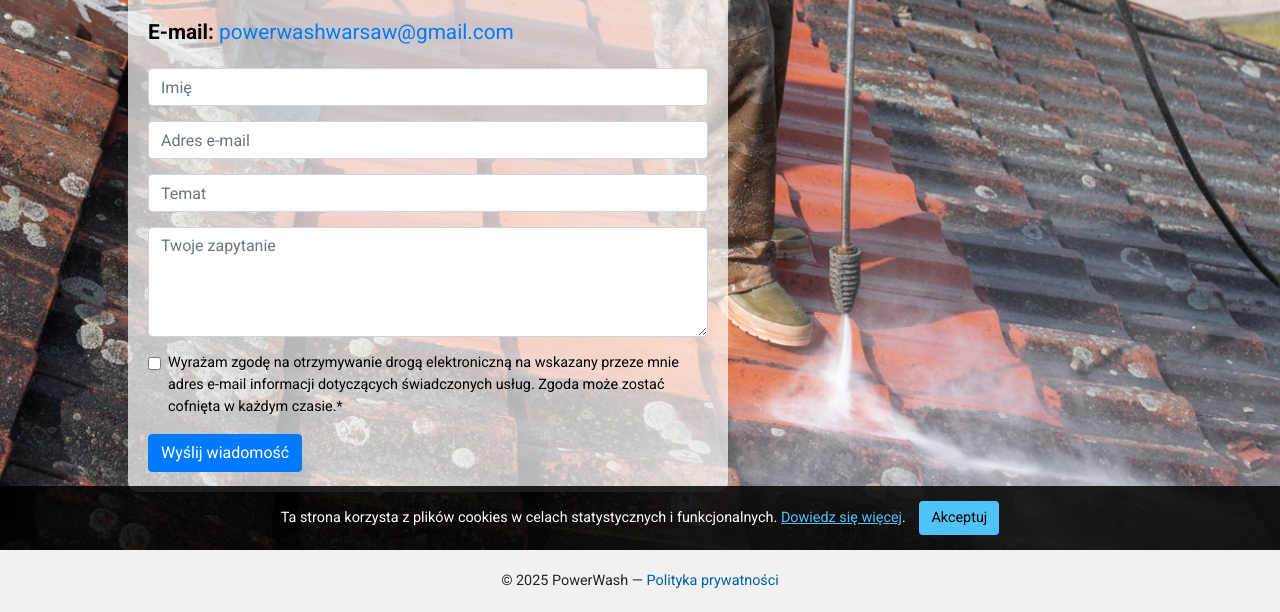
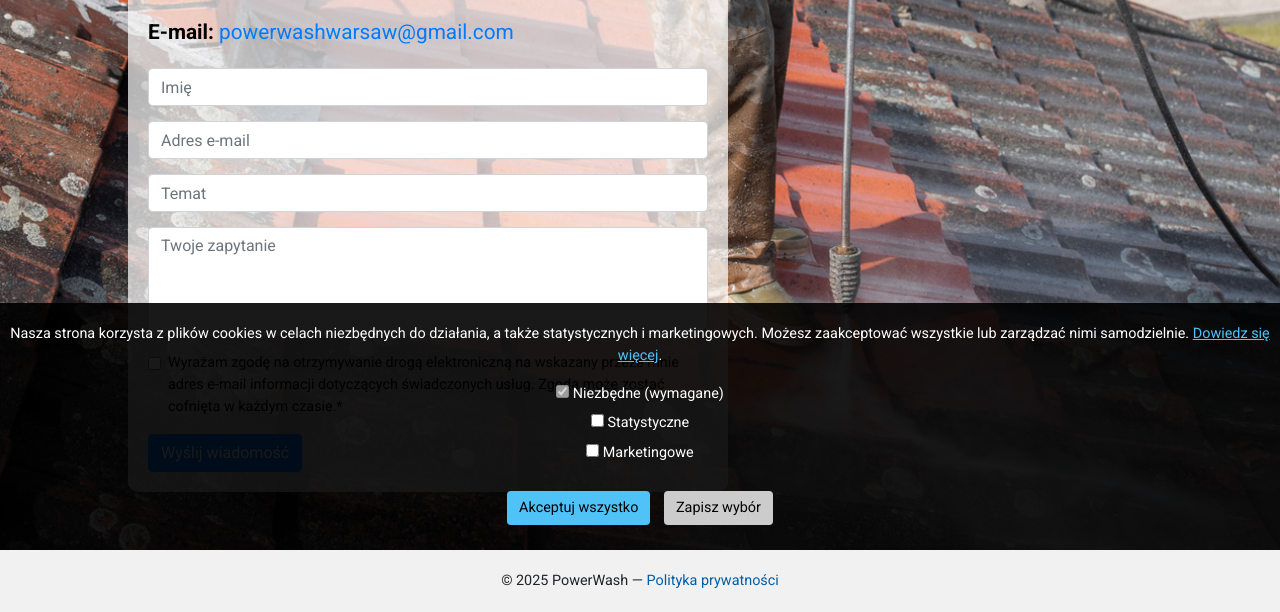
Before and after one commit to kera85/powerwash, a plain HTML site: page contact.html in a window 1280 px wide. Shown: the part 250-862 px from the top of the page. Drawn offline with nearby package versions, Linux system fonts and the light colour scheme.

Commit message:
Update contact.html

```diff
--- a/contact.html
+++ b/contact.html
@@ -220,18 +220,38 @@
   </footer>
 
   <!-- Cookie banner -->
-  <div id="cookie-banner" style="position: fixed; bottom: 0; left: 0; right: 0; background: rgba(0,0,0,0.85); color: #fff; padding: 15px 10px; text-align: center; z-index: 9999; font-size: 0.9rem;">
-    Ta strona korzysta z plików cookies w celach statystycznych i funkcjonalnych.
-    <a href="polityka-prywatnosci.html" style="color: #4fc3f7; text-decoration: underline;">Dowiedz się więcej</a>.
-    <button onclick="acceptCookies()" style="margin-left: 10px; padding: 6px 12px; background: #4fc3f7; color: #000; border: none; border-radius: 4px; cursor: pointer;">Akceptuj</button>
+  <div id="cookie-banner" style="position: fixed; bottom: 0; left: 0; right: 0; background: rgba(0,0,0,0.9); color: #fff; padding: 20px 10px; text-align: center; z-index: 9999; font-size: 0.9rem;">
+    <p>Nasza strona korzysta z plików cookies w celach niezbędnych do działania, a także statystycznych i marketingowych. Możesz zaakceptować wszystkie lub zarządzać nimi samodzielnie. <a href="polityka-prywatnosci.html" style="color: #4fc3f7; text-decoration: underline;">Dowiedz się więcej</a>.</p>
+    <div style="margin: 15px 0;">
+      <label><input type="checkbox" id="cookie-necessary" checked disabled> Niezbędne (wymagane)</label><br>
+      <label><input type="checkbox" id="cookie-statistics"> Statystyczne</label><br>
+      <label><input type="checkbox" id="cookie-marketing"> Marketingowe</label>
+    </div>
+    <button onclick="acceptAllCookies()" style="margin: 5px; padding: 6px 12px; background: #4fc3f7; color: #000; border: none; border-radius: 4px; cursor: pointer;">Akceptuj wszystko</button>
+    <button onclick="saveCookiePreferences()" style="margin: 5px; padding: 6px 12px; background: #ccc; color: #000; border: none; border-radius: 4px; cursor: pointer;">Zapisz wybór</button>
   </div>
   <script>
-    function acceptCookies() {
+    function acceptAllCookies() {
+      localStorage.setItem("cookieConsent", JSON.stringify({
+        necessary: true,
+        statistics: true,
+        marketing: true
+      }));
       document.getElementById("cookie-banner").style.display = "none";
-      localStorage.setItem("cookiesAccepted", "true");
     }
-    window.onload = function() {
-      if (localStorage.getItem("cookiesAccepted") === "true") {
+    function saveCookiePreferences() {
+      const statistics = document.getElementById("cookie-statistics").checked;
+      const marketing = document.getElementById("cookie-marketing").checked;
+      localStorage.setItem("cookieConsent", JSON.stringify({
+        necessary: true,
+        statistics: statistics,
+        marketing: marketing
+      }));
+      document.getElementById("cookie-banner").style.display = "none";
+    }
+    window.onload = function () {
+      const consent = localStorage.getItem("cookieConsent");
+      if (consent) {
         document.getElementById("cookie-banner").style.display = "none";
       }
     };
```
